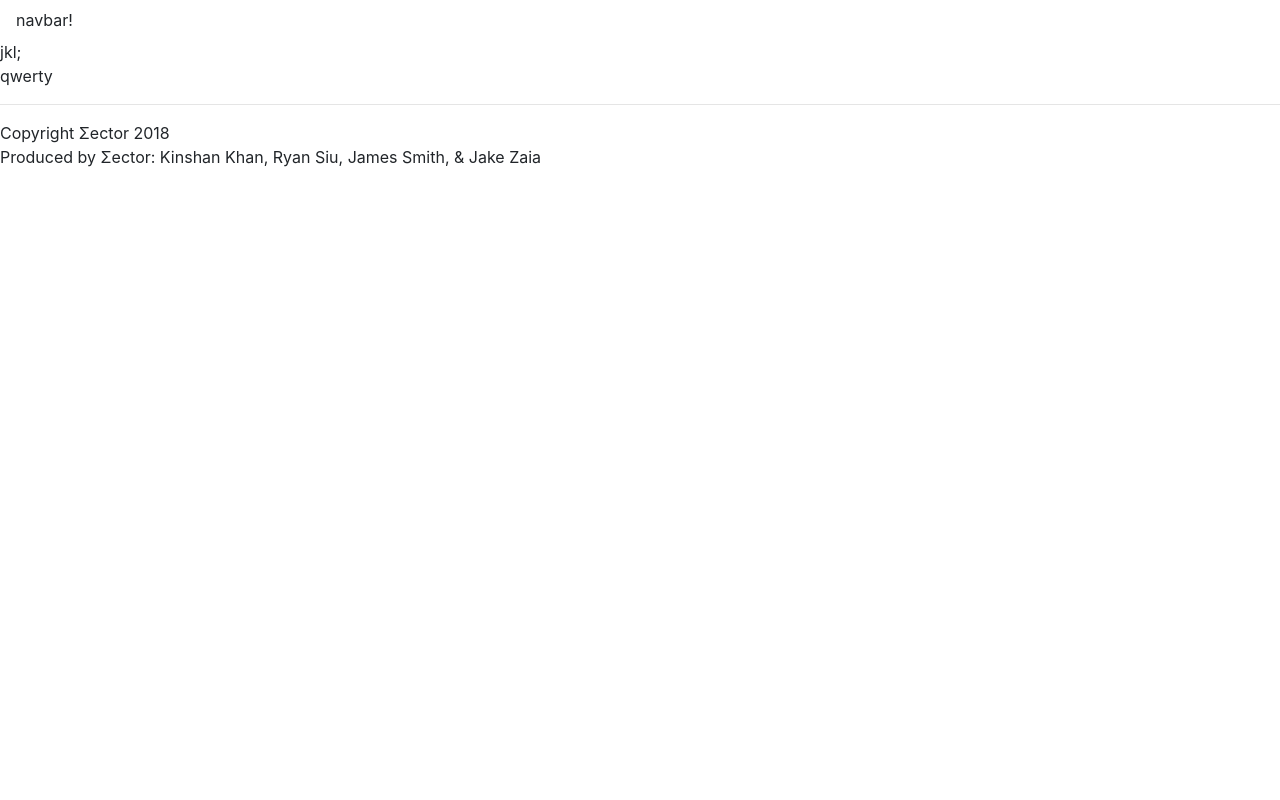
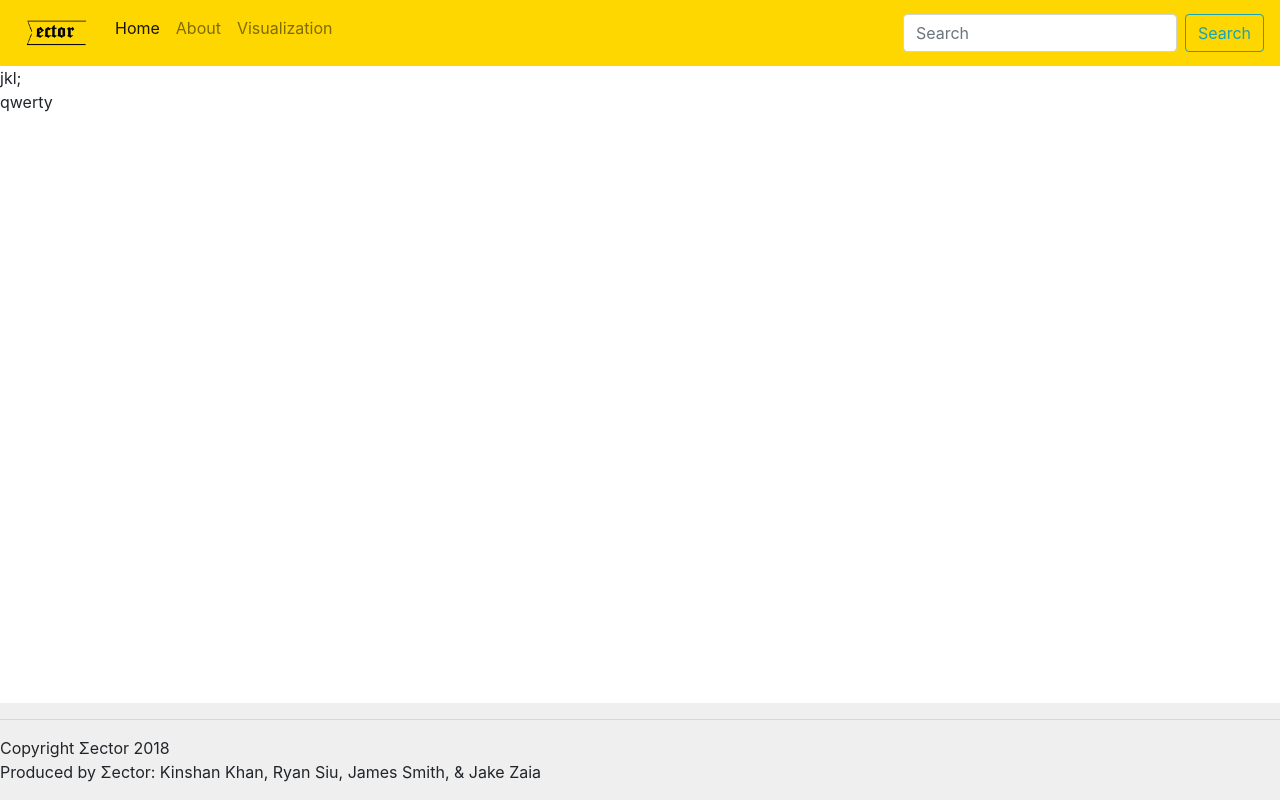
Before and after one commit to khinshankhan/Sector-Data_Visualization, a Flask app: page / in a window 1280 px wide. Run offline with Flask 2, Linux system fonts and the light colour scheme; some libraries are stand-ins or nearby versions.

Commit message:
merging cleaned and push!

```diff
--- a/devlog.txt
+++ b/devlog.txt
@@ -3,3 +3,6 @@ first of many uses of the shell script to log
 
 khanK -- 2018-04-08 15:36:49
 Fixed up issues, added bootstrap, made a little skeleton/ base code
+
+khanK -- 2018-04-11 21:25:23
+Couldn't push in class due to merge conflict & time. The base now has a mvp navbar and footer in progress. Thinking about adding snippets that user can search for.
--- /dev/null
+++ b/static/css/base.css
@@ -0,0 +1,6 @@
+nav {
+    background-color: #ffd700; !important
+}
+footer {
+    background-color: #efefef; !important
+}
--- a/templates/base.html
+++ b/templates/base.html
@@ -8,12 +8,13 @@
 
     <!-- Bootstrap CSS -->
     <link rel="stylesheet" type="text/css" href="{{ url_for('static', filename='css/bootstrap.min.css') }}"/>
-    <link rel="stylesheet" type="text/css" href="{{ url_for('static', filename='css/base.css') }}"/>
 
     <!-- Favicon -->
     <!-- <link rel="shortcut icon" href="{{ url_for('static', filename='img/favicon.ico') }}" type="image/x-icon"/> -->
 
     <!-- Javascript -->
+    <script src="{{ url_for('static', filename='js/bootstrap.min.js') }}"></script>
+
 
     <!-- Change the title of the page depending on what's being displayed -->
     <title>
@@ -21,13 +22,39 @@
       Placeholder title
       {% endblock %}
     </title>
+
+    <!-- Custom CSS -->
+    <link rel="stylesheet" type="text/css" href="{{ url_for('static', filename='css/base.css') }}"/>
+
   </head>
 
   <body>
+
     <!-- Navbar - Consistent across all pages-->
-    <nav class="navbar">
-      navbar!
+    <nav class="navbar navbar-expand-lg navbar-light">
+      <div class="collapse navbar-collapse" id="navbarSupportedContent">
+        <ul class="navbar-nav mr-auto">
+	  <a class="navbar-brand" href="/">
+	    <img src="{{ url_for('static', filename='img/sector_transparent.png') }}" width="75" height="40" class="d-inline-block align-top" alt="">
+	  </a>
+          <li class="nav-item active">
+            <a class="nav-link" href="/">Home <span class="sr-only">(current)</span></a>
+          </li>
+          <li class="nav-item">
+            <a class="nav-link" href="/about">About</a>
+          </li>
+          <li class="nav-item">
+            <a class="nav-link" href="/visualization">Visualization</a>
+          </li>
+        </ul>
+        <form class="form-inline my-2 my-lg-0">
+          <input class="form-control mr-sm-2" type="search" placeholder="Search" aria-label="Search">
+	  <!-- button help https://getbootstrap.com/docs/4.0/components/buttons/ -->
+          <button class="btn btn-outline-info my-2 my-sm-0" type="submit">Search</button>
+        </form>
+      </div>
     </nav>
+
     <!-- Actual Page Related-->
     <div class="header">
       {% block header %}
@@ -39,12 +66,13 @@
     </div>
 
     <!-- Footer - Consistent across all pages-->
-    <footer class="footer">
+    <footer class="fixed-bottom">
       <hr>
       <p class="footer_text">
         Copyright Σector 2018 <br />
         Produced by Σector: Kinshan Khan, Ryan Siu, James Smith, & Jake Zaia
       </p>
     </footer>
+
   </body>
 </html>
```
Also changed, not shown: static/img/sector_transparent.png (added).
